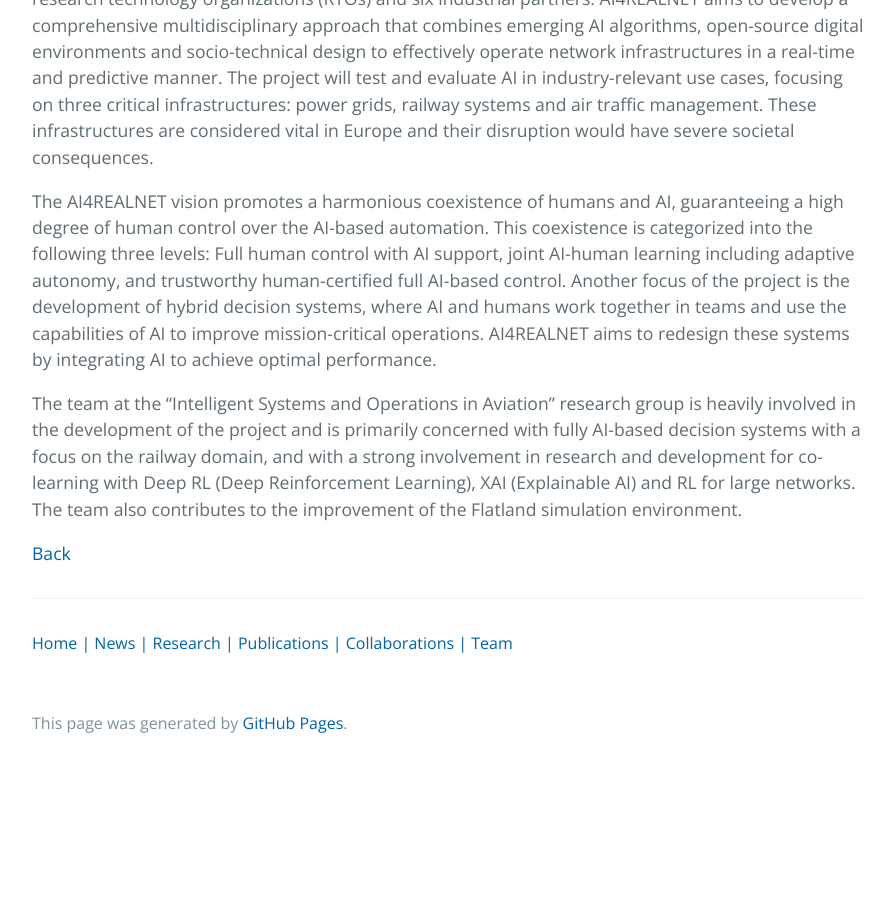
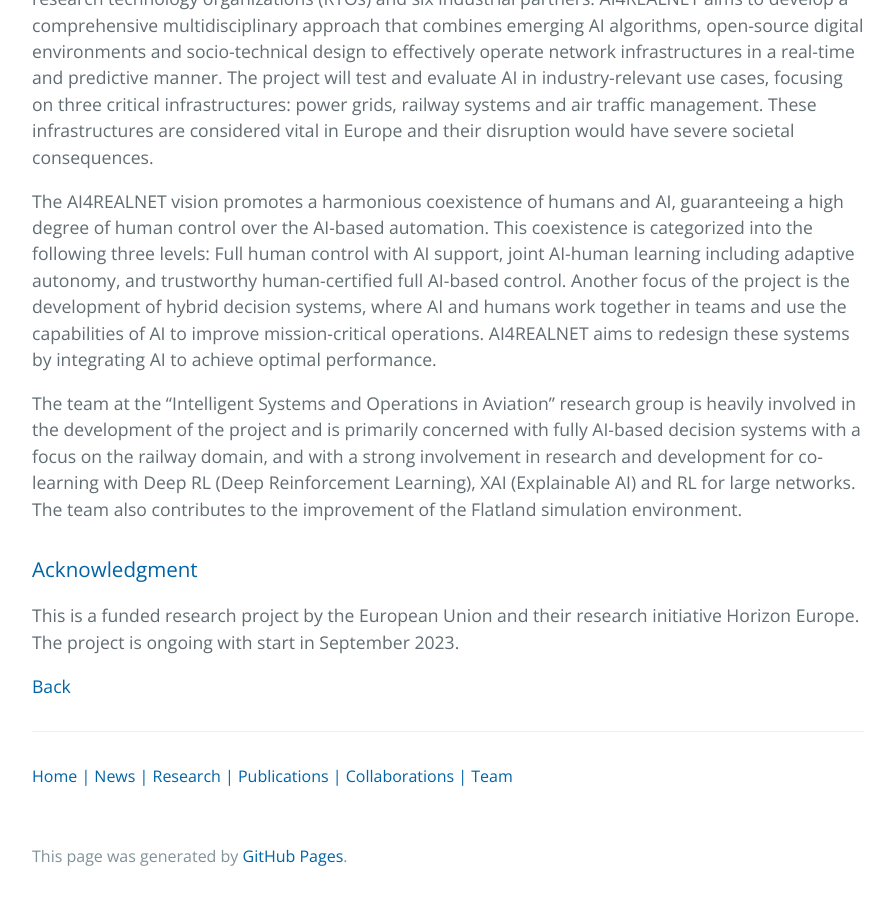
Before and after one commit to CyberneticLearningSystems/CyberneticLearningSystems.github.io, a Jekyll site: the page built from pages/projects/ai4realnet.md, in a window 1280 px wide and 900 px high, scrolled down 1488 px. Shown: the whole window, without its empty margins (192-1085 px from the left). Built offline with Jekyll 4.4.1, drawn with Linux system fonts in a browser that asks for light colours; before the commit the page ends 2255 px from its top, so only the background shows below that.

Commit message:
Acknowledgement added

```diff
--- a/pages/projects/ai4realnet.md
+++ b/pages/projects/ai4realnet.md
@@ -15,4 +15,7 @@
 
 The team at the “Intelligent Systems and Operations in Aviation” research group is heavily involved in the development of the project and is primarily concerned with fully AI-based decision systems with a focus on the railway domain, and with a strong involvement in research and development for co-learning with Deep RL (Deep Reinforcement Learning), XAI (Explainable AI) and RL for large networks. The team also contributes to the improvement of the Flatland simulation environment.
 
+### Acknowledgment
+This is a funded research project by the European Union and their research initiative Horizon Europe. The project is ongoing with start in September 2023.
+
 [Back](https://isandaiinaviation.github.io/pages/research.html)
```
